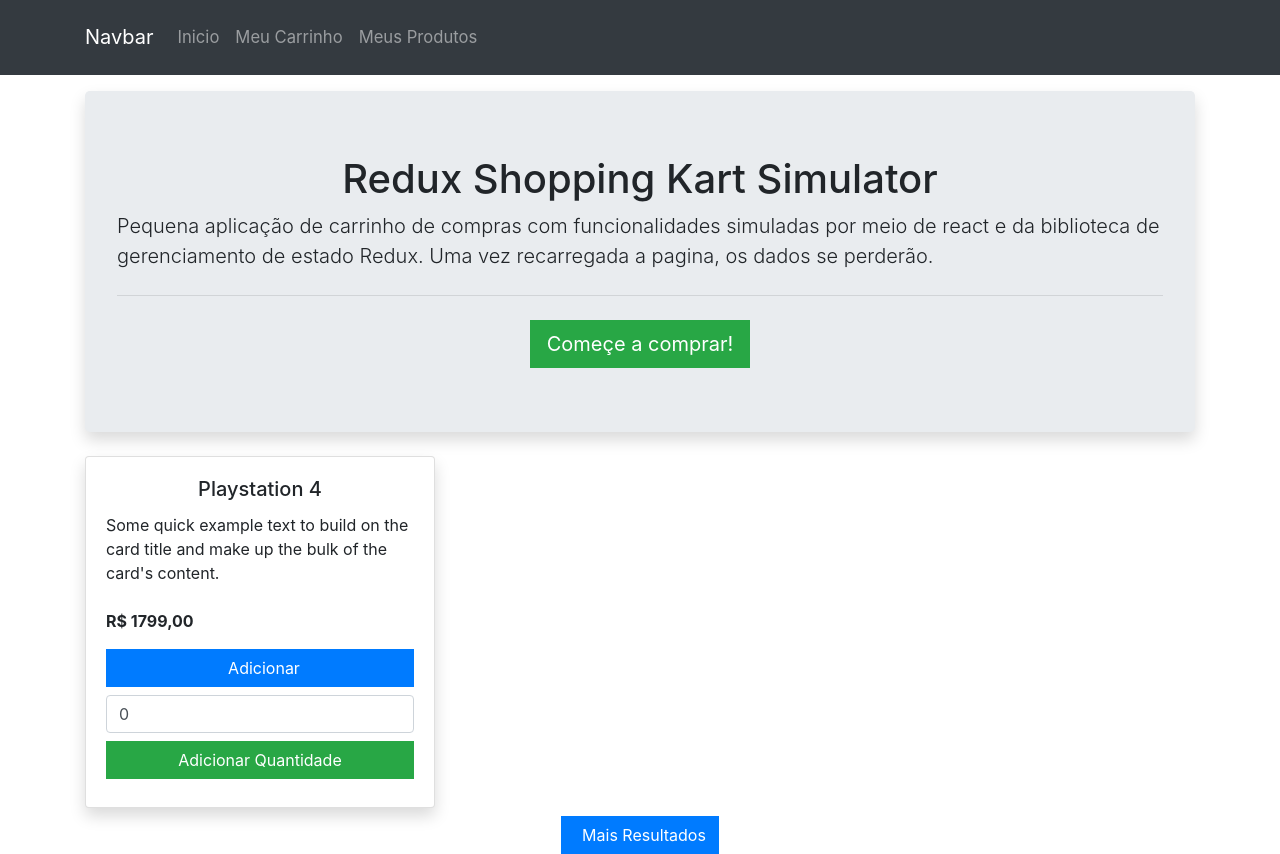
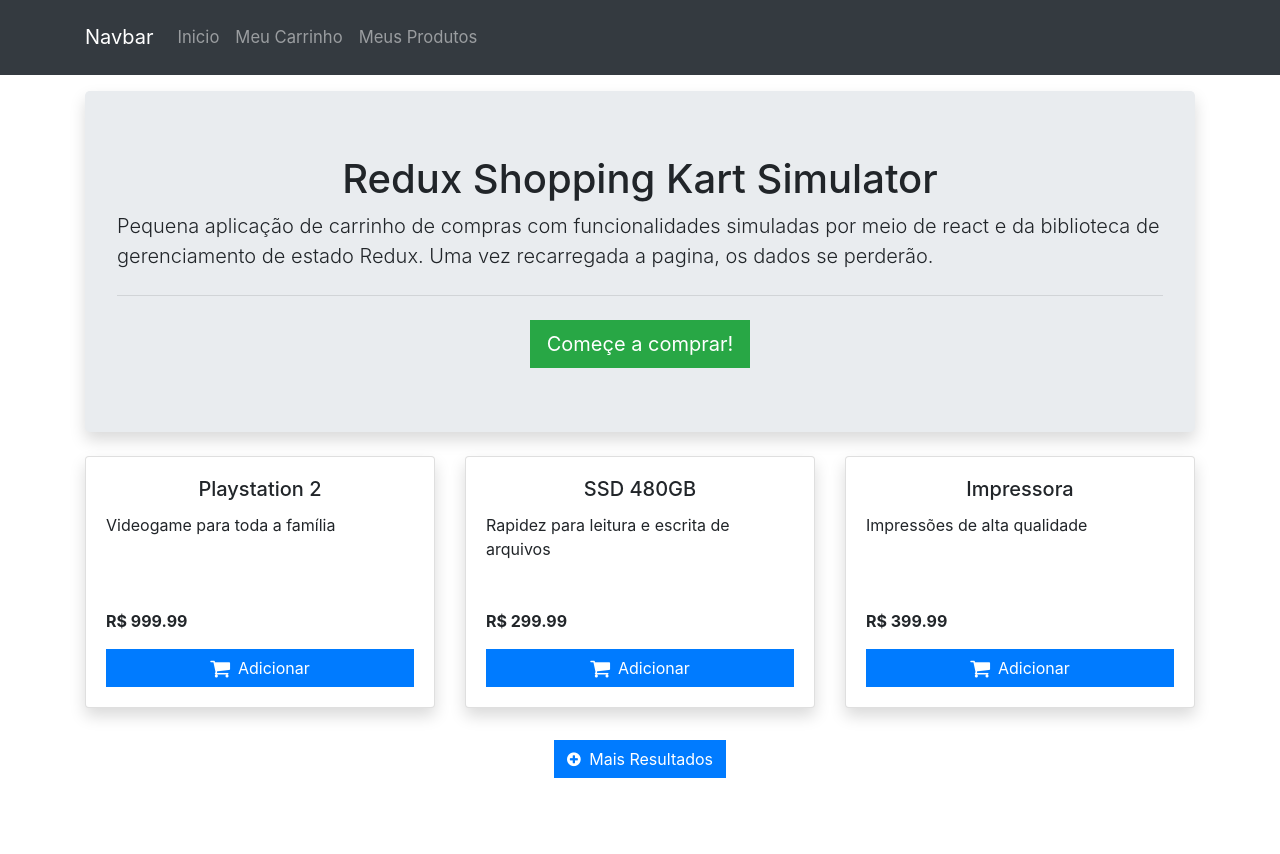
Before and after one commit to LucasNovaes2016/redux-shopping-kart, a React (Create React App) app: page / in a window 1280 px wide. After the commit the page ends 802 px from the top, so only its background shows below. Built offline with nearby package versions, Linux system fonts and the light colour scheme.

Commit message:
lógica de mostrar produtos e selecionar quantidade

```diff
--- a/public/index.html
+++ b/public/index.html
@@ -7,6 +7,10 @@
     <meta
       name="description"
       content="Web site created using create-react-app"
+    />
+    <link
+      rel="stylesheet"
+      href="https://cdnjs.cloudflare.com/ajax/libs/font-awesome/4.7.0/css/font-awesome.min.css"
     />
     <link rel="manifest" href="%PUBLIC_URL%/manifest.json" />
     <title>React App</title>
--- a/src/App.js
+++ b/src/App.js
@@ -5,14 +5,92 @@ import { MainPage } from "../src/components/pages/main";
 import { BrowserRouter as Router, Switch, Route } from "react-router-dom";
 
 function App() {
+  const products = [
+    {
+      cod: 1,
+      name: "Playstation 2",
+      description: "Videogame para toda a família",
+      price: 999.99
+    },
+    {
+      cod: 2,
+      name: "SSD 480GB",
+      description: "Rapidez para leitura e escrita de arquivos",
+      price: 299.99
+    },
+    {
+      cod: 3,
+      name: "Impressora",
+      description: "Impressões de alta qualidade",
+      price: 399.99
+    },
+    {
+      cod: 4,
+      name: "Fone de Ouvido",
+      description: "Qualidade de áudio como nunca se viu",
+      price: 99.99
+    },
+    {
+      cod: 5,
+      name: "Mouse",
+      description: "Confortável para o uso no dia a dia",
+      price: 19.99
+    },
+    {
+      cod: 6,
+      name: "Notebook",
+      description: "Ótimo para estudos",
+      price: 2499.99
+    },
+    {
+      cod: 7,
+      name: "Teclado Mecânico",
+      description: "As teclas mais confortáveis do mercado na atualidade",
+      price: 299.99
+    },
+    {
+      cod: 8,
+      name: "Pente de Memória 8GB",
+      description: "8GB DDR4 para acelerar sua máquina",
+      price: 299.99
+    },
+    {
+      cod: 9,
+      name: "HD 1TB",
+      description: "Espaço para suas músicas, vídeos, fotos e jogos",
+      price: 399.99
+    },
+    {
+      cod: 10,
+      name: "Game Cube",
+      description: "Jogue os melhores jogos da Nintendo neste console",
+      price: 999.99
+    },
+    {
+      cod: 11,
+      name: "Cooler para notebook",
+      description: "Resfrie seu notebook, mesmo sob estresse",
+      price: 69.99
+    },
+    {
+      cod: 12,
+      name: "Pilhas recarregáveis Sony",
+      description: "Pilhas que podem durar anos se bem cuidadas",
+      price: 149.99
+    }
+  ];
+
   return (
     <Router>
       <div className="App">
         <Navbar />
         <div className="container">
           <Switch>
-            <Route path={["/", "/inicio"]}>
-              <MainPage />
+            <Route path="/teste">
+              <div> testando... </div>
+            </Route>
+            <Route path="/">
+              <MainPage products={products} />
             </Route>
           </Switch>
         </div>
@@ -22,17 +100,3 @@ function App() {
 }
 
 export default App;
-
-{
-  /* <Switch>
-          <Route path="/about">
-            <About />
-          </Route>
-          <Route path="/users">
-            <Users />
-          </Route>
-          <Route path="/">
-            <Home />
-          </Route>
-        </Switch> */
-}
--- a/src/components/pages/main/index.jsx
+++ b/src/components/pages/main/index.jsx
@@ -2,11 +2,11 @@ import React from "react";
 import { ProjectInfo } from "./jumbotron";
 import { ProductList } from "./productslist";
 
-export const MainPage = () => {
+export const MainPage = ({products}) => {
   return (
     <>
       <ProjectInfo />
-      <ProductList />
+      <ProductList products={products} />
     </>
   );
 };
--- a/src/components/pages/main/productslist/index.jsx
+++ b/src/components/pages/main/productslist/index.jsx
@@ -1,51 +1,39 @@
 import React from "react";
+import { ProductItem } from "./product";
 
-export const ProductList = () => {
+export const ProductList = ({ products }) => {
+  const [productsShown, setProductsShown] = React.useState(3);
+
+  const showMoreProducts = () => {
+    if (productsShown !== products.length) {
+      setProductsShown(productsShown + 3);
+    } else {
+      setProductsShown(3);
+    }
+  };
+
   return (
     <>
       <div className="row mt-1">
-        <div className="col-md-6 col-lg-4">
-          <div className="card my-2">
-            <div className="card-body">
-              <h5 className="card-title text-center">Playstation 4</h5>
-              <p className="card-text">
-                Some quick example text to build on the card title and make up
-                the bulk of the card's content.
-              </p>
-              <p className="font-weight-bold">R$ 1799,00</p>
-              <div className="text-center">
-                <a href="#" className="btn btn-block btn-primary rounded-0">
-                  <i
-                    className="fa fa-shopping-cart fa-lg mr-2"
-                    aria-hidden="true"
-                  ></i>
-                  Adicionar
-                </a>
-              </div>
-              <div className="mt-2">
-                <input
-                  type="number"
-                  className="form-control small-input my-2"
-                  value="0"
-                  min="0"
-                  max="10"
-                  onkeydown="return false"
-                />
-                <a
-                  href="#"
-                  className="btn btn-success btn-block rounded-0 my-2"
-                >
-                  Adicionar Quantidade
-                </a>
-              </div>
-            </div>
-          </div>
-        </div>
+        {products.slice(0, productsShown).map(product => {
+          return <ProductItem key={product.cod} product={product} />;
+        })}
       </div>
-
-      <div className="d-flex justify-content-center">
-        <button type="button" className="btn btn-primary rounded-0">
-          <i className="fa fa-plus-circle mr-2" aria-hidden="true"></i>Mais
+      <div className="d-flex justify-content-center my-4">
+        <button
+          type="button"
+          className="btn btn-primary rounded-0"
+          onClick={showMoreProducts}
+        >
+          <i
+            className={
+              "fa " + (productsShown < products.length
+                ? "fa-plus-circle"
+                : "fa-minus-circle") + " mr-1"
+            }
+            aria-hidden="true"
+          ></i>{" "}
+          {productsShown < products.length ? "Mais " : "Menos "}
           Resultados
         </button>
       </div>
--- /dev/null
+++ b/src/components/pages/main/productslist/product/index.jsx
@@ -0,0 +1,100 @@
+import React from "react";
+
+export const ProductItem = ({ product }) => {
+  const [productQuantity, setProductQuantity] = React.useState(0);
+  const [addMode, setAddMode] = React.useState(false);
+
+  const addProductToKart = () => {
+    console.log("Adicionar produto ao carrinho quantidade = ", productQuantity);
+    setAddMode(false);
+  };
+
+  return (
+    <div className="col-md-6 col-lg-4">
+      <div className="card my-2">
+        <div className="card-body">
+          <h5 className="card-title text-center">{product.name}</h5>
+          <p className="card-text">{product.description}</p>
+          <p className="font-weight-bold">R$ {product.price}</p>
+          {addMode ? (
+            <div className="mt-2">
+              <input
+                type="number"
+                className="form-control small-input my-2"
+                value={productQuantity}
+                onChange={e => {
+                  if (e.target.value === "") {
+                    setProductQuantity(0);
+                  } else if (e.target.value >= 0) {
+                    setProductQuantity(parseInt(e.target.value));
+                  }
+                }}
+              />
+              <button
+                href="#"
+                className="btn btn-success btn-block rounded-0 my-2"
+                onClick={addProductToKart}
+              >
+                Adicionar Quantidade
+              </button>
+            </div>
+          ) : (
+            <div className="text-center">
+              <button
+                href="#"
+                className="btn btn-block btn-primary rounded-0"
+                onClick={() => {
+                  setAddMode(true);
+                }}
+              >
+                <i
+                  className="fa fa-shopping-cart fa-lg mr-2"
+                  aria-hidden="true"
+                ></i>
+                Adicionar
+              </button>
+            </div>
+          )}
+        </div>
+      </div>
+    </div>
+  );
+};
+
+// (
+//   <div className="mt-2">
+//     <input
+//       type="number"
+//       className="form-control small-input my-2"
+//       value={productQuantity}
+//       onChange={e => {
+//         if (e.target.value == "") {
+//           setProductQuantity(0);
+//         } else if (e.target.value >= 0) {
+//           setProductQuantity(e.target.value);
+//         }
+//       }}
+//     />
+//     <button
+//       href="#"
+//       className="btn btn-success btn-block rounded-0 my-2"
+//       onClick={addProductToKart}
+// //     >
+//       Adicionar Quantidade
+//     </button>
+//   </div>
+// ) : (
+//   <div className="text-center">
+//     <button
+//       href="#"
+//       className="btn btn-block btn-primary rounded-0"
+//       onClick={setAddMode(true)}
+//     >
+//       <i
+//         className="fa fa-shopping-cart fa-lg mr-2"
+//         aria-hidden="true"
+//       ></i>
+//       Adicionar
+//     </button>
+//   </div>
+// )
```
